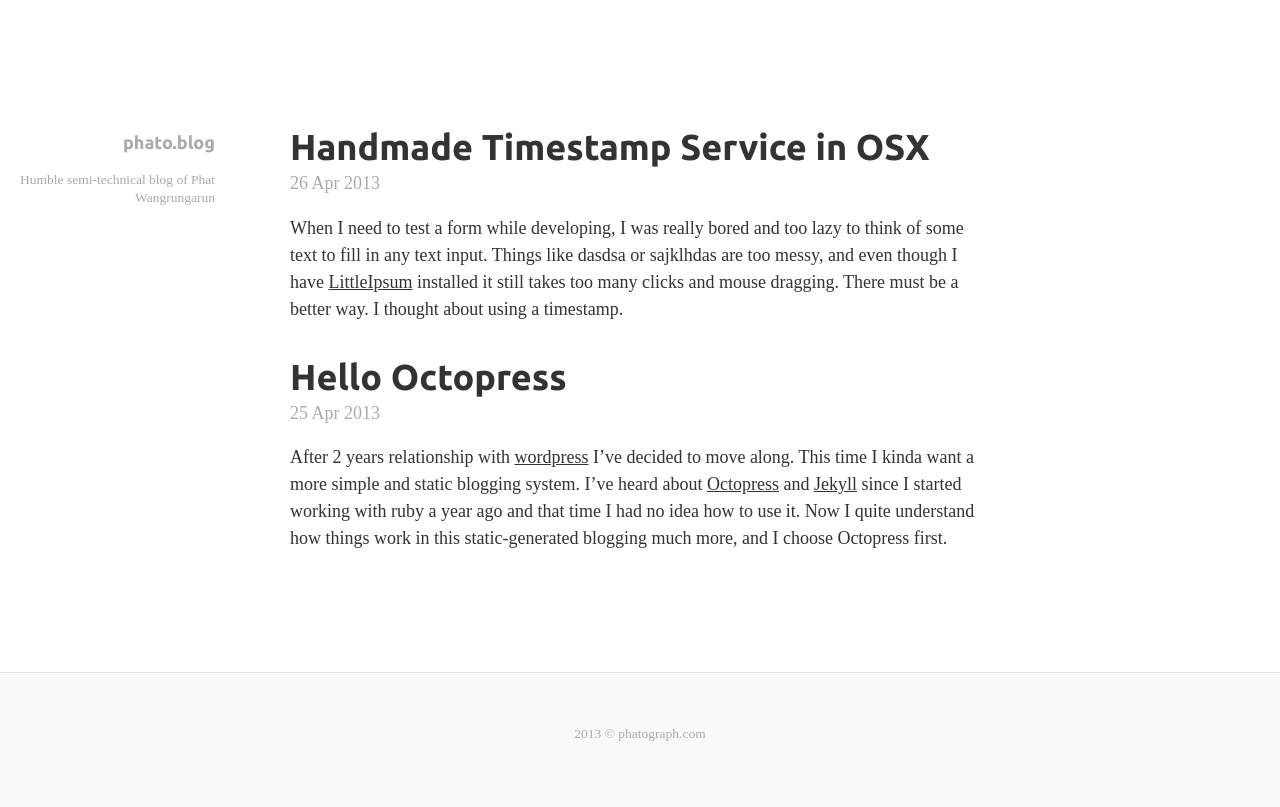
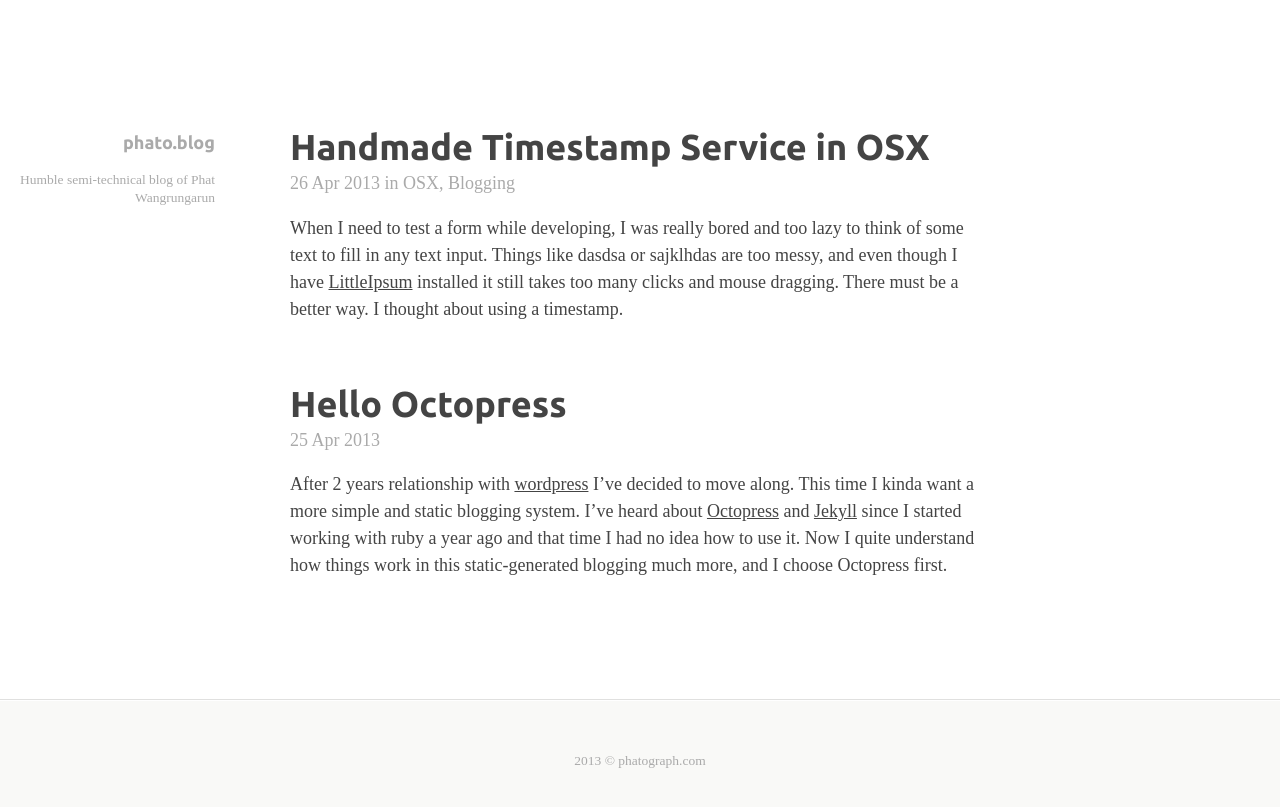
Before and after one commit to phatograph/blog, a Jekyll site: the page built from index.html, in a window 1280 px wide. Shown: the top 807 px of the page. Built offline with Jekyll 4.4.1, drawn with Linux system fonts in a browser that asks for light colours; some web fonts are replaced; Markdown is read by kramdown in place of the engine named in the settings.

Commit message:
More styling

```diff
--- a/_posts/2013-04-25-hello-octopress.markdown
+++ b/_posts/2013-04-25-hello-octopress.markdown
@@ -1,8 +1,6 @@
 ---
 layout: post
 title: "Hello Octopress"
-tags:
-- OSX
 ---
 
 After 2 years relationship with [wordpress](http://blog.phatograph.com/) I've decided to move along. This time I kinda want a more *simple* and *static* blogging system. I've heard about [Octopress](http://octopress.org/) and [Jekyll](http://jekyllrb.com/) since I started working with ruby a year ago and that time I had no idea how to use it. Now I quite understand how things work in this static-generated blogging much more, and I choose Octopress first.
--- a/_posts/2013-04-26-handmade-timestamp-service-in-osx.markdown
+++ b/_posts/2013-04-26-handmade-timestamp-service-in-osx.markdown
@@ -1,6 +1,9 @@
 ---
 layout: post
 title: "Handmade Timestamp Service in OSX"
+tags:
+- OSX
+- Blogging
 ---
 
 When I need to test a form while developing, I was really bored and too lazy to think of some text to fill in any text input. Things like `dasdsa` or `sajklhdas` are too messy, and even though I have [LittleIpsum](http://littleipsum.com/) installed it still takes too many clicks and mouse dragging. There must be a better way. I thought about using a timestamp.
--- a/index.html
+++ b/index.html
@@ -11,8 +11,8 @@ title: Welcome
     <a href="http://twitter.com/phatograh" target="_blank"><i class="icon-social-twitter"></i></a>
     <a href="http://th.linkedin.com/in/phatograph" target="_blank"><i class="icon-social-linkedin"></i></a>
     <a href="http://github.com/phatograph" target="_blank"><i class="icon-social-github"></i></a><br />
-    <i class="icon-social-skype" title="phatograph"></i>
-    <a href="mailto:phatograph@gmail.com" target="_blank" title="phatograph@gmail.com"><i class="icon-air-plane"></i></a>
+    <a><i class="icon-social-skype" title="phatograph"></i></a>
+    <a href="mailto:phatograph@gmail.com" title="phatograph@gmail.com"><i class="icon-air-plane"></i></a>
   </p>
   <!-- <p class="logo"><img src="/images/logo.jpg" alt="logo" /></p> -->
 </div>
@@ -20,7 +20,12 @@ title: Welcome
   {% for post in site.posts %}
     <div class="post">
       <h3><a href="{{ post.url }}">{{ post.title }}</a></h3>
-      <p class="date">{{ post.date | date_to_string }}</p>
+      <p class="date">
+        {{ post.date | date_to_string }}
+        {% for tag in post.tags %}
+          <a href="/tag/{{ tag }}">{{ tag }}</a>
+        {% endfor %}
+      </p>
       <p>{{ post.excerpt }}</p>
     </div>
   {% endfor %}
--- a/stylesheets/style.css
+++ b/stylesheets/style.css
@@ -131,14 +131,14 @@ article, aside, details, figcaption, figure, footer, header, hgroup, menu, nav,
 /* line 9, ../_sass/style.scss */
 body {
   line-height: 1.5;
-  color: #333333;
+  color: #444444;
   font-size: 18px;
   background: #f9f9f7;
   font-family: 'Droid Serif', serif;
 }
 /* line 16, ../_sass/style.scss */
 body a {
-  color: #333333;
+  color: #444444;
   text-decoration: none;
 }
 /* line 21, ../_sass/style.scss */
@@ -181,54 +181,87 @@ div.content div.info a {
 }
 /* line 51, ../_sass/style.scss */
 div.content div.info a:hover {
-  color: #333333;
+  color: #444444;
 }
-/* line 57, ../_sass/style.scss */
+/* line 54, ../_sass/style.scss */
+div.content div.info a:hover i.icon-heart {
+  color: #ff0084;
+}
+/* line 59, ../_sass/style.scss */
+div.content div.info a i.icon-heart {
+  color: #ea4c89;
+}
+/* line 65, ../_sass/style.scss */
 div.content div.info h1 a {
   font-size: 1em;
   font-weight: bold;
 }
-/* line 63, ../_sass/style.scss */
+/* line 71, ../_sass/style.scss */
 div.content div.info p {
   line-height: 1.3;
   font-size: 0.75em;
   color: #aaaaaa;
   margin-top: 15px;
 }
-/* line 69, ../_sass/style.scss */
+/* line 77, ../_sass/style.scss */
 div.content div.info p:last-child {
   margin-bottom: 0;
 }
-/* line 73, ../_sass/style.scss */
+/* line 81, ../_sass/style.scss */
 div.content div.info p.links {
   line-height: 1.2;
   font-size: 1.5em;
 }
-/* line 80, ../_sass/style.scss */
+/* line 88, ../_sass/style.scss */
 div.content div.post {
-  margin-bottom: 1.5em;
+  margin-bottom: 3em;
 }
-/* line 83, ../_sass/style.scss */
+/* line 91, ../_sass/style.scss */
 div.content div.post:last-child {
   margin-bottom: 0;
 }
-/* line 87, ../_sass/style.scss */
+/* line 95, ../_sass/style.scss */
 div.content div.post h3 {
   font-size: 2em;
   font-weight: bold;
 }
-/* line 93, ../_sass/style.scss */
+/* line 101, ../_sass/style.scss */
 div.content div.post p.date {
   line-height: 1;
   margin-bottom: 1.25em;
   color: #aaaaaa;
 }
-/* line 99, ../_sass/style.scss */
+/* line 107, ../_sass/style.scss */
+div.content div.post p.date a {
+  -webkit-transition: all 0.4s;
+  -moz-transition: all 0.4s;
+  -o-transition: all 0.4s;
+  transition: all 0.4s;
+  color: #aaaaaa;
+  text-decoration: none;
+}
+/* line 112, ../_sass/style.scss */
+div.content div.post p.date a:after {
+  content: ', ';
+}
+/* line 116, ../_sass/style.scss */
+div.content div.post p.date a:first-child:before {
+  content: 'in ';
+}
+/* line 120, ../_sass/style.scss */
+div.content div.post p.date a:last-child:after {
+  content: '';
+}
+/* line 124, ../_sass/style.scss */
+div.content div.post p.date a:hover {
+  color: #444444;
+}
+/* line 130, ../_sass/style.scss */
 div.content div.post p a {
   text-decoration: underline;
 }
 
-/* line 107, ../_sass/style.scss */
+/* line 138, ../_sass/style.scss */
 div.footer {
   padding: 50px 0;
   border-top: 1px solid #fff;
```
Also changed, not shown: _sass/style.scss (+33 -2 lines), _layouts/tag_index.html (indentation only).
